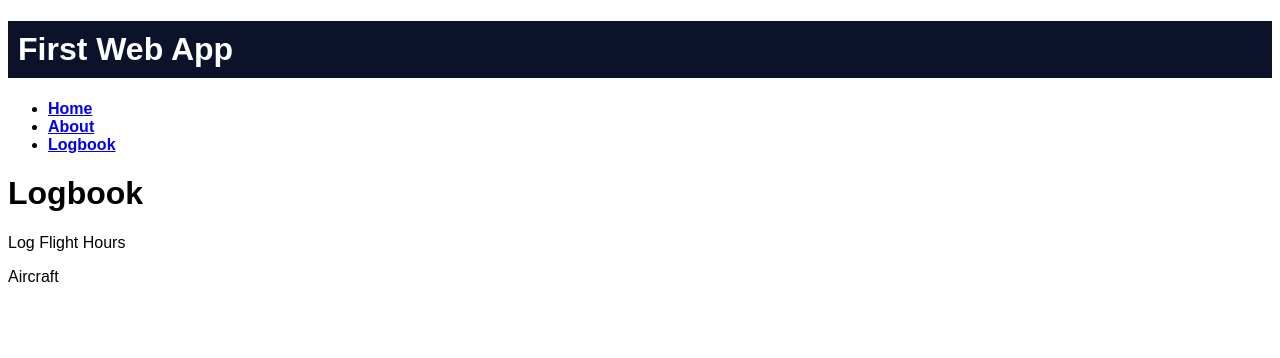
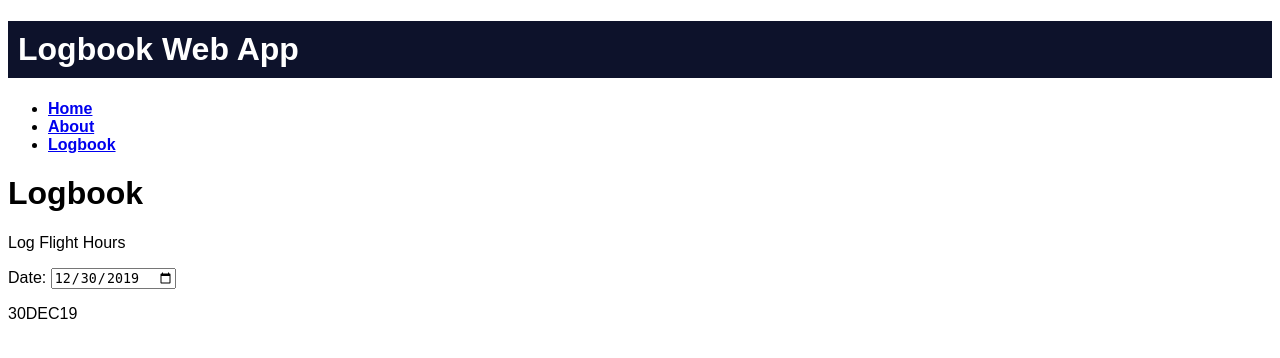
Before and after one commit to dastrope/CrewChiefSupportApp, a Flask app: page /logbook in a window 1280 px wide. Shown: the top 358 px of the page. Run offline with Flask 2, Linux system fonts and the light colour scheme.

Commit message:
added datepicker element to logging form on logbook.html file, also added functions for defaulting the datepicker to current date and displaying the selected date in 29DEC19 format

```diff
--- a/templates/logbook.html
+++ b/templates/logbook.html
@@ -4,13 +4,53 @@
     <meta charset="utf-8">
     <title>Logbook</title>
   </head>
-  <body>
+
+  <body onload="setDefaultDate()">
     {% extends "template.html" %}
     {% block content %}
+    <script>
+      function setDefaultDate(){
+        /* Set the date in the datepicker element to current day by default */
+        var date = new Date(),
+            day = date.getDate(),
+            month = date.getMonth()+1, //January is 0 by default
+            year = date.getFullYear(),
+            normalDate;
+
+        //yyyy-mm-dd string format required to set the value in the datepicker
+        if(day < 10){
+            day = "0"+day;
+        }
+        if(month < 10){
+            month = "0"+month;
+        }
+
+        normalDate = year+"-"+month+"-"+day; //yyyy-mm-dd string
+        document.getElementById("datePicker").value=normalDate;
+        setMilDate(); //update separate element
+      }
+
+      function setMilDate(){
+        /* Set separate element to display date in ddMONyy format ex 29DEC19 */
+        var date = document.getElementById("datePicker").value.split("-");
+        var milStyleDate;
+        var months = ["JAN", "FEB", "MAR", "APR", "MAY", "JUN", "JUL", "AUG", "SEP", "OCT", "NOV", "DEC"];
+        var day = date[2],
+            month = parseInt(date[1]),
+            year = date[0];
+        milStyleDate = day+months[month-1]+year.slice(2);
+        document.getElementById("milDate").innerHTML=milStyleDate;
+      }
+    </script>
 
     <h1> Logbook </h1>
-    <p> Log Flight Hours</p>
-    <p> Aircraft </p>
+    <p> Log Flight Hours </p>
+
+    <form>
+    Date:
+    <input onchange="setMilDate()" id="datePicker" type="date" />
+    <p id="milDate"></p>
+    </form>
 
     {% endblock %}
   </body>
--- a/templates/template.html
+++ b/templates/template.html
@@ -10,7 +10,7 @@
   <body>
     <header>
       <div class="container">
-        <h1 class="logo">First Web App</h1>
+        <h1 class="logo">Logbook Web App</h1>
         <strong><nav>
           <ul class="menu">
             <li><a href="{{ url_for('home') }}">Home</a></li>
```
